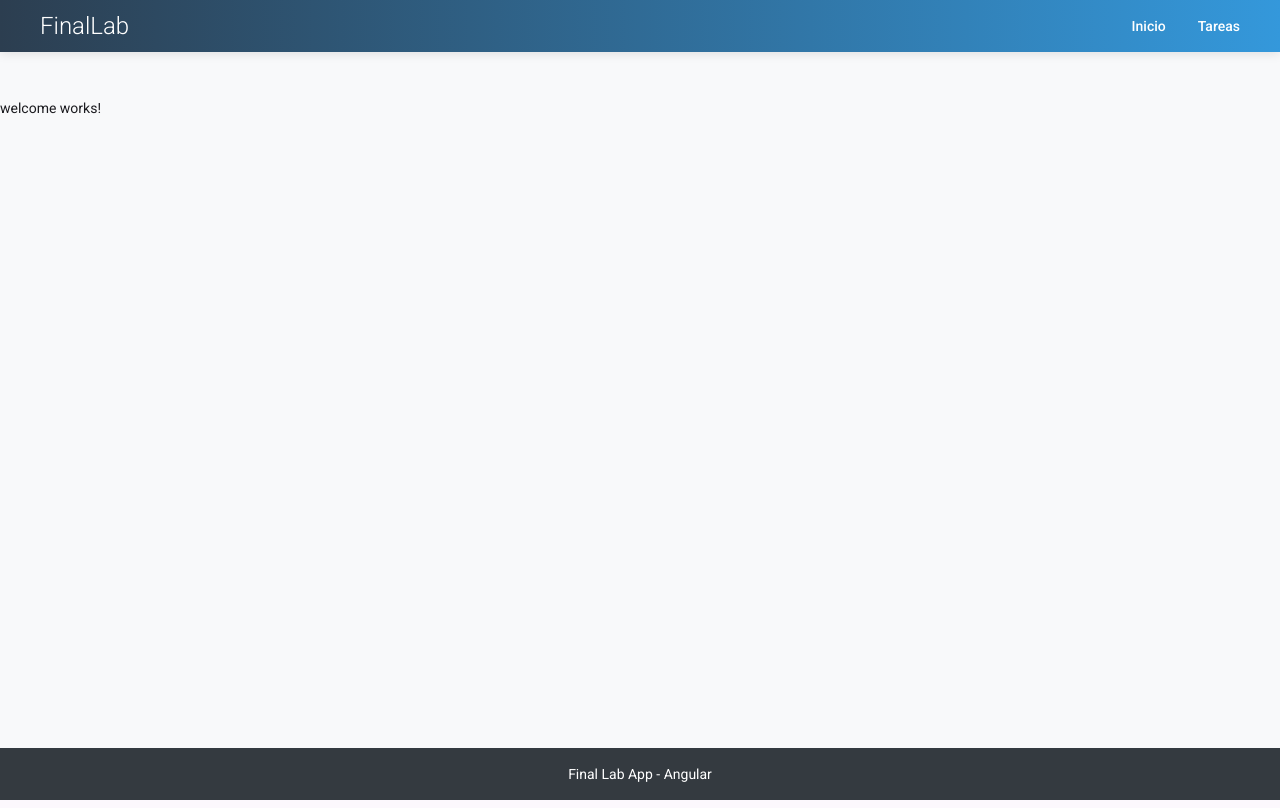
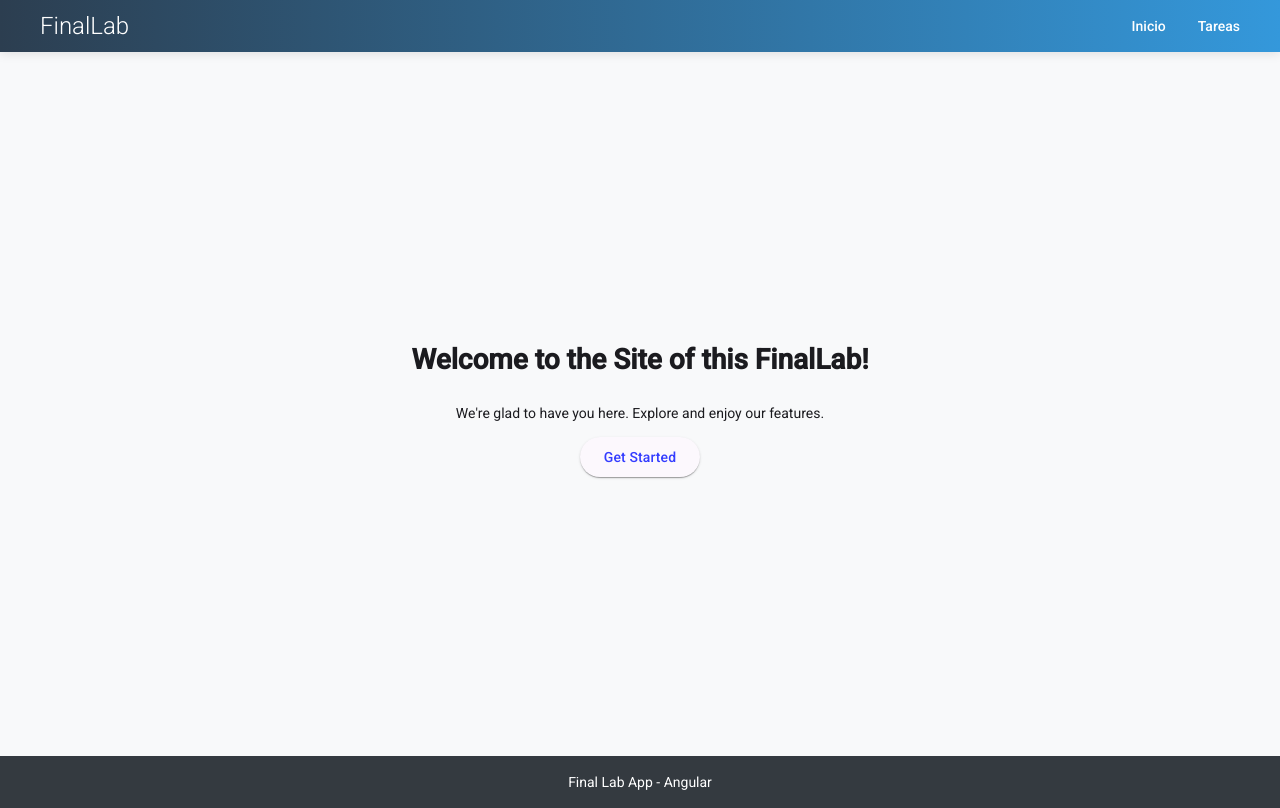
Before and after one commit to JuanFcoMiranda/FinalLab, an Angular app: page /welcome in a window 1280 px wide. Built offline with nearby package versions, Linux system fonts and the light colour scheme.

Commit message:
Added the welcome screen

```diff
--- a/angular.json
+++ b/angular.json
@@ -83,6 +83,7 @@
               }
             ],
             "styles": [
+              "src/custom-theme.scss",
               "src/styles.css"
             ]
           }
--- a/src/app/app.css
+++ b/src/app/app.css
@@ -80,20 +80,3 @@
         padding: 1rem;
     }
 }
-
-.snackbar-success,
-.snackbar-error {
-    --mat-snack-bar-button-color: white;
-
-    .mat-mdc-snack-bar-action {
-        background-color: rgba(255, 255, 255, 0.2);
-    }
-}
-
-.snackbar-success {
-    --mdc-snackbar-container-color: #4caf50;
-}
-
-.snackbar-error {
-    --mdc-snackbar-container-color: #f44336;
-}
--- a/src/app/components/task-detail/task-detail.ts
+++ b/src/app/components/task-detail/task-detail.ts
@@ -67,7 +67,7 @@ export class TaskDetail {
     }
 
     onSubmit() {
-        if (!this.taskForm.valid) {
+        if (this.taskForm.valid) {
             console.log("Form Submitted!", this.taskForm.value);
             const task : Task = {
                 id: this.taskForm.value.id!,
@@ -79,6 +79,9 @@ export class TaskDetail {
                 category: this.taskForm.value.category as TaskCategory
             };
             this.taskService.updateTask(Number(this.taskId()), task);
+            this.snackBar.open('Message sent successfully!', 'Dismiss', {
+                panelClass: ['snackbar-success'],
+            });
         }
         else {
             this.snackBar.open('Please fill in all required fields.', 'OK', {
--- a/src/app/layout/welcome/welcome.css
+++ b/src/app/layout/welcome/welcome.css
@@ -0,0 +1,8 @@
+.welcome-container {
+    display: flex;
+    flex-direction: column;
+    align-items: center;
+    justify-content: center;
+    min-height: 80vh;
+    text-align: center;
+}
--- a/src/app/layout/welcome/welcome.html
+++ b/src/app/layout/welcome/welcome.html
@@ -1 +1,5 @@
-<p>welcome works!</p>
+<div class="welcome-container">
+    <h1>Welcome to the Site of this FinalLab!</h1>
+    <p>We're glad to have you here. Explore and enjoy our features.</p>
+    <button matButton="elevated" (click)="navigateToList()">Get Started</button>
+</div>
--- a/src/app/layout/welcome/welcome.ts
+++ b/src/app/layout/welcome/welcome.ts
@@ -1,11 +1,19 @@
-import { Component } from '@angular/core';
+import {Component, inject} from '@angular/core';
+import {MatButton} from "@angular/material/button";
+import {Router} from "@angular/router";
 
 @Component({
   selector: 'app-welcome',
-  imports: [],
+    imports: [
+        MatButton
+    ],
   templateUrl: './welcome.html',
   styleUrl: './welcome.css'
 })
 export class Welcome {
+    private readonly router : Router = inject(Router);
 
+    navigateToList() {
+        this.router.navigate(['/tasks']).then();
+    }
 }
--- a/src/styles.css
+++ b/src/styles.css
@@ -2,3 +2,21 @@
 
 html, body { height: 100%; }
 body { margin: 0; font-family: Roboto, "Helvetica Neue", sans-serif; }
+
+.snackbar-success, .snackbar-error {
+    --mat-snack-bar-button-color: white;
+
+    .mat-mdc-snack-bar-action {
+        background-color: rgba(255, 255, 255, 0.4);
+    }
+}
+
+.snackbar-success {
+    --mdc-snackbar-container-color: #4caf50;
+    --mat-mdc-snackbar-surface : #4caf50;
+}
+
+.snackbar-error {
+    --mdc-snackbar-container-color: #f44336;
+    --mat-mdc-snackbar-surface : #f44336;
+}
```
Also changed, not shown: src/snackbar-styles.css (added, +16 -0 lines), src/snackbar-styles.scss (added, +15 -0 lines), src/index.html (indentation only), 1 other file (tests, documents, lock files or other folders).
